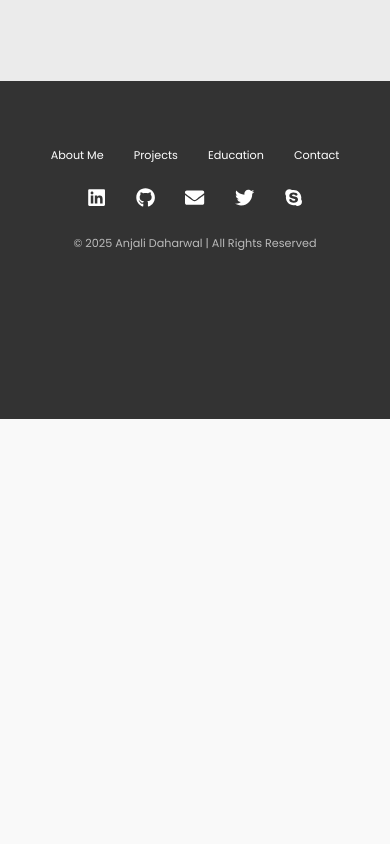
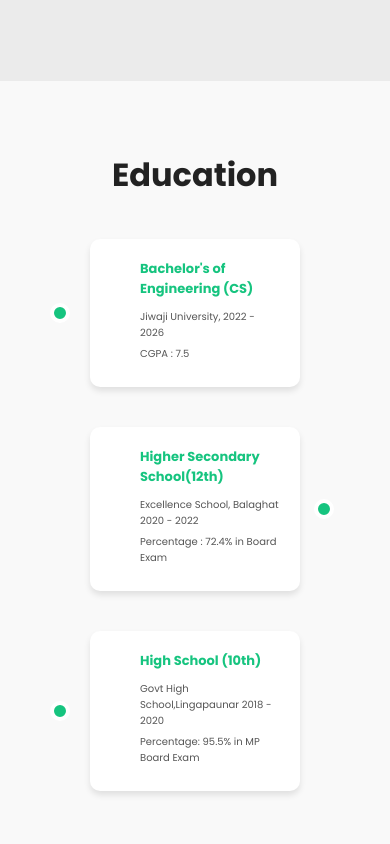
Before and after one commit to anjali012005/ANJALI_RESUME, a React (Create React App) app in the folder frontend/: page / in a window 390 px wide. Shown: the part 3740-4584 px from the top of the page. Before the commit the page ends 4159 px from the top, so only its background shows below. Built offline with nearby package versions, Linux system fonts and the light colour scheme.

Commit message:
Added Education section in home page

```diff
--- a/frontend/src/Components/Education/Education.css
+++ b/frontend/src/Components/Education/Education.css
@@ -55,7 +55,7 @@ body {
 .timeline-content h3 {
     margin: 0 0 10px;
     font-size: 1.5rem;
-    color: #0073e6;
+    color: #16C47F;
 }
 
 .timeline-content p {
@@ -68,7 +68,7 @@ body {
 .timeline-dot {
     width: 20px;
     height: 20px;
-    background-color: #0073e6;
+    background-color: #16C47F;
     border: 4px solid #fff;
     border-radius: 50%;
     position: absolute;
@@ -86,3 +86,139 @@ body {
     left: calc(100% + 10px);
     /* Align right for even items */
 }
+
+@media(max-width:1246px){
+    .education-container{
+        height: 110vh;
+    }
+}
+
+@media(max-width:558px){
+    .education-container{
+        height: 110vh;
+    }
+
+    .timeline{
+        margin-left: 70px;
+    }
+
+    .timeline-content{
+        width: 75%;
+        padding-left: 50px;
+    }
+
+    .timeline-content h3{
+        font-size: 13px;
+    }
+
+    .timeline-content p{
+        font-size: 10px;
+    }
+
+    .timeline-item:nth-child(even) .timeline-dot {
+        left: calc(80% + 10px);
+        /* Align right for even items */
+    }
+}
+
+@media(max-width:368px){
+    .timeline{
+        margin-left: 70px;
+    }
+
+    .timeline-content{
+        width: 75%;
+        padding-left: 20px;
+    }
+
+    .timeline-content h3{
+        font-size: 10px;
+    }
+
+    .timeline-content p{
+        font-size: 8px;
+    }
+
+    #education h2 {
+        font-size: 1.2rem;
+        color: #222;
+        margin-bottom: 40px;
+        padding-left: 20px;
+    }
+
+}
+
+@media(max-width:296px){
+    .timeline{
+        margin-left: 20px;
+    }
+
+    .timeline-content{
+        width: 95%;
+        padding-left: 20px;
+    }
+
+    .timeline-content h3{
+        font-size: 10px;
+    }
+
+    .timeline-content p{
+        font-size: 8px;
+    }
+
+    #education h2 {
+        font-size: 1.2rem;
+        color: #222;
+        margin-bottom: 40px;
+        padding-left: 20px;
+    }
+    .timeline-item:nth-child(even) .timeline-dot {
+        display: none;
+        /* Align right for even items */
+    }
+    .timeline-item:nth-child(odd) .timeline-dot {
+        display: none;
+        /* Align left for odd items */
+    }
+
+}
+
+@media(max-width:217px){
+    .education-container{
+        height: 70vh;
+    }
+
+    .timeline{
+        margin-left: 10px;
+    }
+
+    .timeline-content{
+        width: 100%;
+        padding-left: 10px;
+        padding: 10px;
+    }
+
+    .timeline-content h3{
+        font-size: 10px;
+    }
+
+    .timeline-content p{
+        font-size: 8px;
+    }
+
+    #education h2 {
+        font-size: 1rem;
+        color: #222;
+        margin-bottom: 40px;
+        padding-left: 0;
+    }
+    .timeline-item:nth-child(even) .timeline-dot {
+        display: none;
+        /* Align right for even items */
+    }
+    .timeline-item:nth-child(odd) .timeline-dot {
+        display: none;
+        /* Align left for odd items */
+    }
+
+}
--- a/frontend/src/Components/Education/Education.jsx
+++ b/frontend/src/Components/Education/Education.jsx
@@ -10,7 +10,7 @@ const Education = () => {
                     {/* <!-- Education Item 1 --> */}
                     <div class="timeline-item">
                         <div class="timeline-content">
-                            <h3>Bachelor's in Computer Science</h3>
+                            <h3>Bachelor's of Engineering (CS)</h3>
                             <p>Jiwaji University, 2022 - 2026</p>
                             <p>CGPA : 7.5</p>
                         </div>
--- a/frontend/src/Pages/Home.jsx
+++ b/frontend/src/Pages/Home.jsx
@@ -3,9 +3,7 @@ import Homesec from '../Components/HomeSec/Homesec';
 import Aboutsec from '../Components/AboutSec/Aboutsec';
 import ExperienceSec from '../Components/ExperienceSec/ExperienceSec';
 import Projects from '../Components/Projects/Projects';
-import AboutMe from '../Components/AboutMe/AboutMe';
 import Education from '../Components/Education/Education';
-import Footer from '../Components/Footer/Footer';
 
 const Home = () => {
     return (
@@ -14,7 +12,7 @@ const Home = () => {
             <Aboutsec />
             <Projects />
             <ExperienceSec />
-            {/* <Education /> */}
+            <Education />
         </>
     )
 }
```
